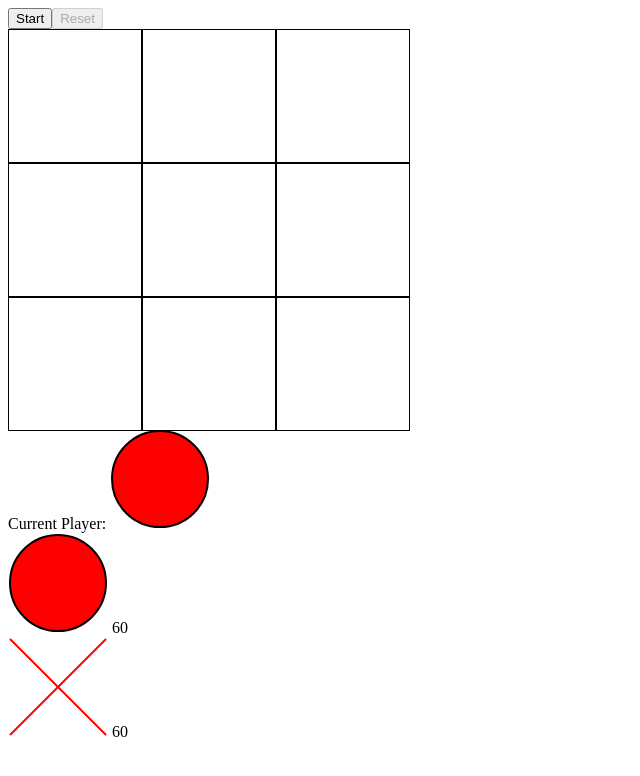
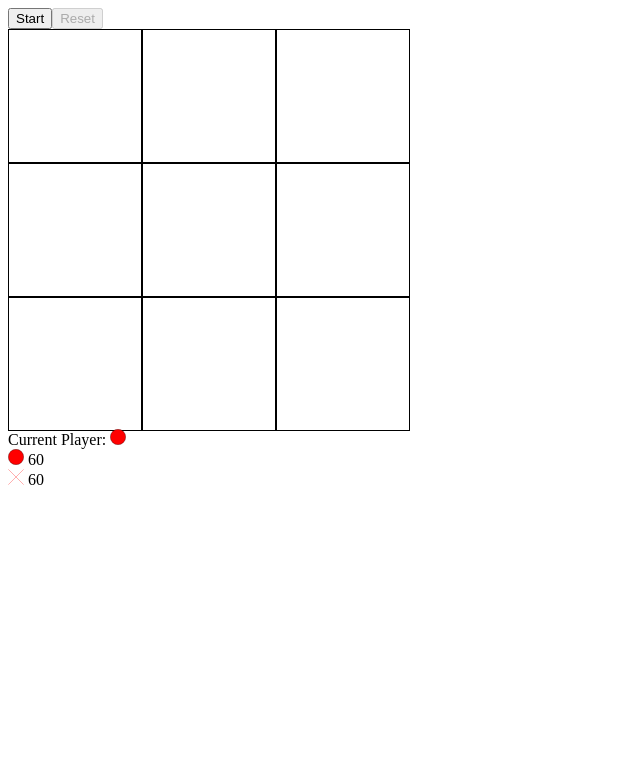
Before and after one commit to tedyu002/tic-tac-toe, an Angular app: page / in a window 1280 px wide. Shown: the top 776 px of the page, without its empty margins (0-640 px from the left). Built offline with nearby package versions, Linux system fonts and the light colour scheme.

Commit message:
Makes the info img be smaller.

```diff
--- a/src/app/tic-tac-toe/tic-tac-toe.component.css
+++ b/src/app/tic-tac-toe/tic-tac-toe.component.css
@@ -20,3 +20,19 @@ div {
   width: 100%;
   height: 100%;
 }
+
+.block img {
+  display: block;
+  width: 80%;
+  height: 80%;
+}
+
+.info {
+  height: 5rem;
+}
+
+.info img {
+  display: inline;
+  height: 1rem;
+  width: 1rem;
+}
--- a/src/app/tic-tac-toe/tic-tac-toe.component.html
+++ b/src/app/tic-tac-toe/tic-tac-toe.component.html
@@ -7,17 +7,12 @@
     (mouseenter)="blockEnter(block)"
     (mouseleave)="blockLeave(block)"
   >
-    <div *ngIf="!(block.setBy === null)">
-      <img *ngIf="players[0] === block.setBy" src="assets/circle.svg">
-      <img *ngIf="players[1] === block.setBy" src="assets/cross.svg">
-    </div>
-    <div *ngIf="!block.setBy && isEnter(block)">
-      <img *ngIf="players[0] === currentPlayer" src="assets/circle.svg">
-      <img *ngIf="players[1] === currentPlayer" src="assets/cross.svg">
-    </div>
+    <img *ngIf="players[0] === block.setBy || (!block.setBy && isEnter(block) && currentPlayer === players[0])" src="assets/circle.svg">
+    <img *ngIf="players[1] === block.setBy || (!block.setBy && isEnter(block) && currentPlayer === players[1]) " src="assets/cross.svg">
   </div>
 </div>
 
+<div class="info">
   <div>
     Current Player: <img [src]="currentPlayer === players[0] ? 'assets/circle.svg': 'assets/cross.svg'">
   </div>
@@ -26,3 +21,4 @@
     <img [src]="player === players[0] ? 'assets/circle.svg': 'assets/cross.svg'"> {{player.remains / 1000}}
     <span *ngIf="player === wonPlayer">Won</span>
   </div>
+</div>
```
Lines whose indentation alone changed are shown as unchanged.
